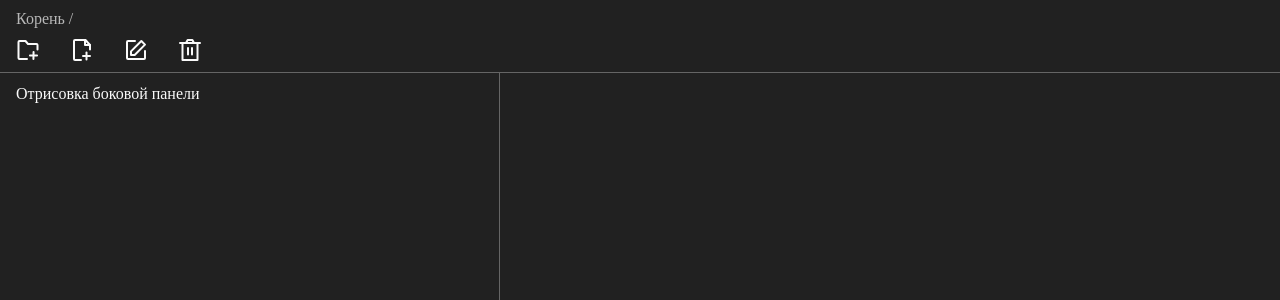
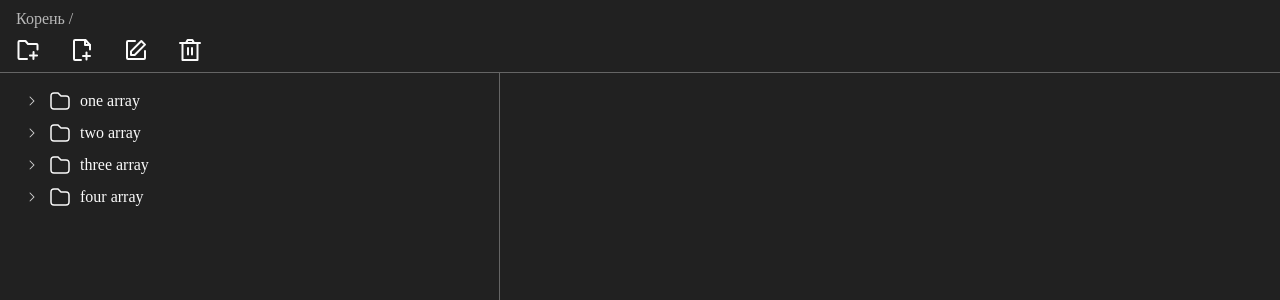
Before and after one commit to FedoseevDS/tree-vscode, a React (Vite) app: page / in a window 1280 px wide. Shown: the top 300 px of the page. Built offline with nearby package versions, Linux system fonts and the light colour scheme.

Commit message:
Отрисовка древовидной структуры

```diff
--- a/package.json
+++ b/package.json
@@ -10,6 +10,8 @@
     "preview": "vite preview"
   },
   "dependencies": {
+    "classnames": "^2.5.1",
+    "nanoid": "^5.0.9",
     "normalize.css": "^8.0.1",
     "react": "^18.3.1",
     "react-dom": "^18.3.1",
--- a/src/components/sideBar/const.ts
+++ b/src/components/sideBar/const.ts
@@ -1,4 +1,6 @@
-export const data = [
+import { Node } from 'types';
+
+export const data: Array<Node> = [
   {
     children: [
       {
@@ -13,73 +15,73 @@ export const data = [
               {
                 children: [
                   {
-                    id: 'adf1asdasd',
+                    id: '2',
                     name: '123124.txt',
                     type: 'file',
                   },
                 ],
-                id: '199',
+                id: '3',
                 name: 'asddf',
                 type: 'folder',
               },
               {
-                id: '13asdasdпфпф',
+                id: '4',
                 name: 'asd123.txt',
                 type: 'file',
               },
             ],
-            id: '17',
+            id: '5',
             name: 'asddf',
             type: 'folder',
           },
         ],
-        id: '11',
+        id: '6',
         name: 'asd',
         type: 'folder',
       },
       {
         children: [
           {
-            id: 'adf1asdasdссчч',
+            id: '7',
             name: '123124.txt',
             type: 'file',
           },
         ],
-        id: '12',
+        id: '8',
         name: 'asddf',
         type: 'folder',
       },
       {
-        id: '13',
+        id: '9',
         name: 'asd123.txt',
         type: 'file',
       },
     ],
-    id: '112',
+    id: '10',
     name: 'one array',
     type: 'folder',
   },
   {
     children: [
       {
-        id: '21',
+        id: '11',
         name: 'adfadfadfaf.txt',
         type: 'file',
       },
     ],
-    id: '113',
+    id: '12',
     name: 'two array',
     type: 'folder',
   },
   {
     children: [],
-    id: '114',
+    id: '13',
     name: 'three array',
     type: 'folder',
   },
   {
     children: [],
-    id: '115',
+    id: '14',
     name: 'four array',
     type: 'folder',
   },
--- a/src/components/sideBar/index.tsx
+++ b/src/components/sideBar/index.tsx
@@ -1,7 +1,15 @@
+import RenderTree from 'components/tree';
+
+import { data } from './const';
+
 import styles from './styles.module.scss';
 
 const SideBar = () => {
-  return <div className={styles.container}>Отрисовка боковой панели</div>;
+  return (
+    <div className={styles.container}>
+      <RenderTree data={data} />
+    </div>
+  );
 };
 
 export default SideBar;
--- /dev/null
+++ b/src/components/tree/index.tsx
@@ -0,0 +1,51 @@
+import cn from 'classnames';
+import { Fragment, useCallback, useState } from 'react';
+
+import IconChevron from 'assets/chevron.svg?react';
+import IconFolder from 'assets/folder.svg?react';
+
+import styles from './styles.module.scss';
+
+const RenderTree = ({ data }) => {
+  const [showChildren, setShowChildren] = useState(new Set(null));
+
+  const handleClick = useCallback(
+    (id: string) => () => {
+      const newSet = new Set(showChildren);
+      if (showChildren.has(id)) {
+        newSet.delete(id);
+        setShowChildren(newSet);
+      } else {
+        newSet.add(id);
+        setShowChildren(newSet);
+      }
+    },
+    [showChildren],
+  );
+
+  return data.map((i) => {
+    const isChildren = !!i.children;
+
+    return (
+      <Fragment key={i.id}>
+        <button
+          className={styles.item}
+          onClick={handleClick(i.id)}
+        >
+          <IconChevron
+            className={cn(styles.chevron, { [styles.chevronActive]: showChildren.has(i.id) })}
+          />
+          <IconFolder />
+          <span>{i.name}</span>
+        </button>
+        {isChildren && showChildren.has(i.id) && (
+          <div className={styles.children}>
+            <RenderTree data={i.children} />
+          </div>
+        )}
+      </Fragment>
+    );
+  });
+};
+
+export default RenderTree;
--- /dev/null
+++ b/src/components/tree/styles.module.scss
@@ -0,0 +1,29 @@
+@use 'styles/color.scss' as *;
+
+.item {
+  display: flex;
+  gap: 4px;
+  align-items: center;
+  width: 100%;
+  padding: 4px;
+
+  &:hover {
+    background: $background2;
+  }
+
+  & span {
+    margin-left: 4px;
+  }
+}
+
+.chevron {
+  transition: .5s;
+}
+
+.chevronActive {
+  transform: rotate(90deg);
+}
+
+.children {
+  padding-left: 24px;
+}
--- a/src/styles/color.scss
+++ b/src/styles/color.scss
@@ -1,4 +1,5 @@
 $background1: #212121;
+$background2: #FAFAFA33;
 
 $color1: #fafafa;
 $color2: #B7B7B7;
--- /dev/null
+++ b/src/types/index.ts
@@ -0,0 +1,6 @@
+export type Node = {
+  children?: Array<Node>;
+  id: string;
+  name: string;
+  type: string;
+};
--- a/tsconfig.app.json
+++ b/tsconfig.app.json
@@ -13,6 +13,7 @@
       "components": ["./src/components/*"],
       "pages": ["./src/pages"],
       "styles": ["./src/styles"],
+      "types": ["./src/types"],
     },
 
     /* Bundler mode */
--- a/vite.config.ts
+++ b/vite.config.ts
@@ -19,6 +19,7 @@ export default defineConfig({
       components: resolve(__dirname, './src/components'),
       pages: resolve(__dirname, './src/pages'),
       styles: resolve(__dirname, './src/styles'),
+      types: resolve(__dirname, './src/types'),
     },
     extensions: ['.scss', '.js', '.jsx', '.ts', '.tsx'],
   },
```
Also changed, not shown: 2 other files (tests, documents, lock files or other folders).
